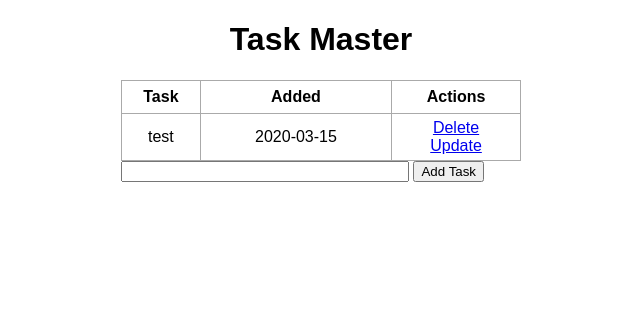
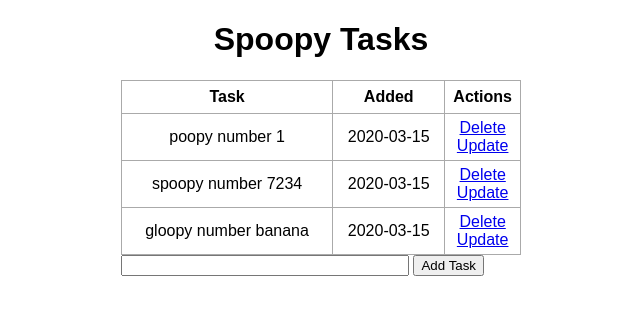
Before and after one commit to Shyclyde/flask-test, a Flask app: page / in a window 1280 px wide. Shown: the top 315 px of the page, without its empty margins (319-959 px from the left). Run offline with Flask 2, Linux system fonts and the light colour scheme; data comes from the database, SQL or seed files in the repository.

Commit message:
changed db, little housecleaning

```diff
--- a/app.py
+++ b/app.py
@@ -3,7 +3,7 @@ from flask_sqlalchemy import SQLAlchemy
 from datetime import datetime
 
 app = Flask(__name__)
-app.config['SQLALCHEMY_DATABASE_URI'] = 'sqlite:///test.db'
+app.config['SQLALCHEMY_DATABASE_URI'] = 'sqlite:///tasks.db'
 db = SQLAlchemy(app)
 
 class Todo(db.Model):
--- a/templates/index.html
+++ b/templates/index.html
@@ -6,7 +6,7 @@
 
 {% block body %}
 <div class="content">
-    <h1 style="text-align: center;">Task Master</h1>
+    <h1 style="text-align: center;">Spoopy Tasks</h1>
 
     {% if tasks|length < 1 %}
     <h4 style="text-align: center;"> There are no tasks, create one below!</h4>
```
Also changed, not shown: README.md (added), tasks.db (added), test.db (deleted), 1 other file.
